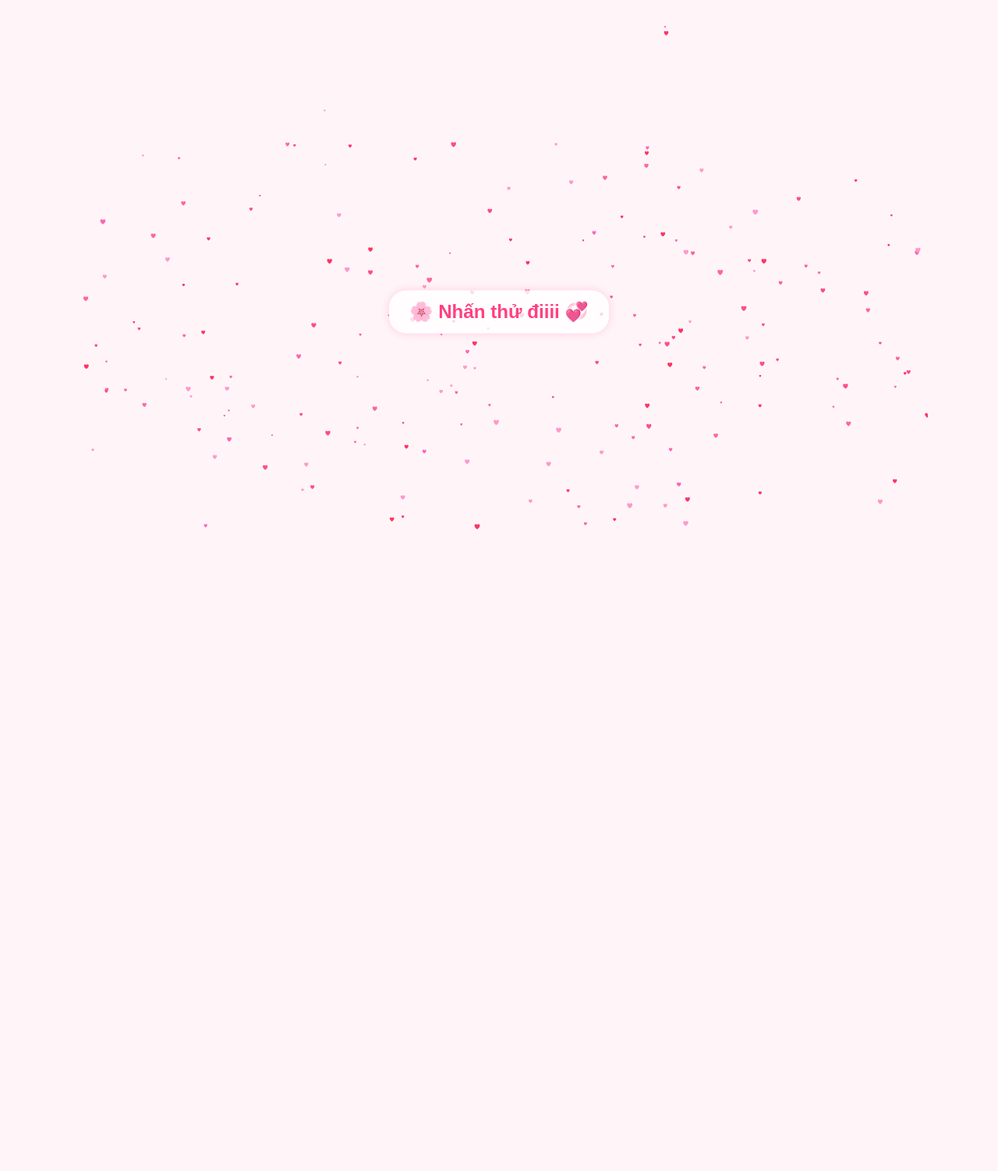
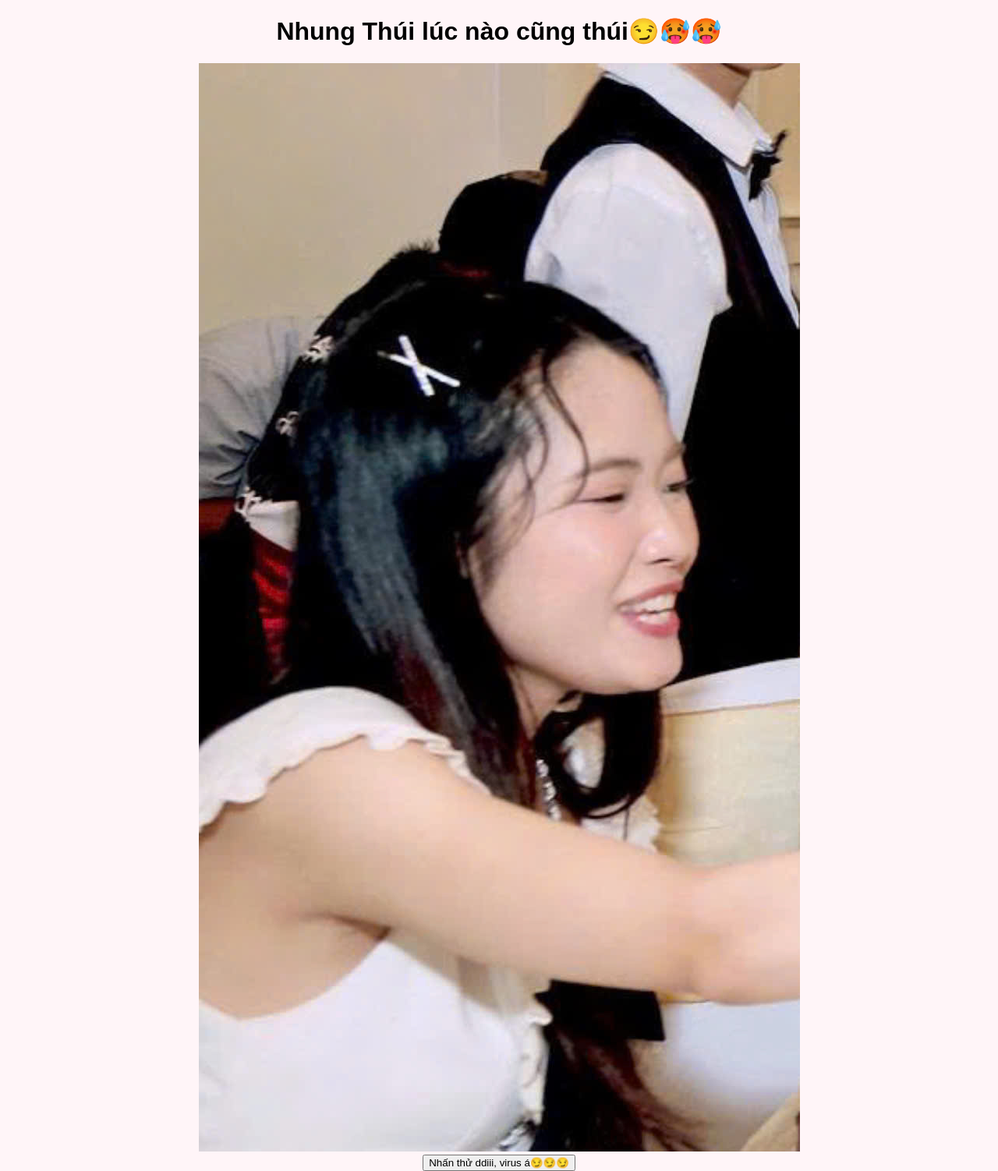
Before and after one commit to DTP-03/heart-tree, a Flask app: page / in a window 1280 px wide. Shown: the whole page at 78% size. Before the commit the page ends 679 px from the top, so only its background shows below. Run offline with Flask 3, Linux system fonts and the light colour scheme.

Commit message:
Update index.html

```diff
--- a/templates/index.html
+++ b/templates/index.html
@@ -1,21 +1,21 @@
 <!DOCTYPE html>
-<html lang="en">
+<html lang="vi">
 <head>
-  <meta charset="UTF-8">
-  <meta name="viewport" content="width=device-width, initial-scale=1.0">
-  <title> Gửi Nhung thúi </title>
-  <link rel="stylesheet" href="{{ url_for('static', filename='style/style.css') }}">
+    <meta charset="UTF-8">
+    <meta name="viewport" content="width=device-width, initial-scale=1.0">
+    <title>Gửi Nhung Thúi 💕</title>
+    <link rel="stylesheet" href="{{ url_for('static', filename='style/style.css') }}">
 </head>
 <body>
-  <canvas id="canvas" width="1100" height="680"></canvas>
+    <div class="container">
+        <h1>Nhung Thúi lúc nào cũng thúi😏🥵🥵</h1>
+        <div class="slideshow">
+            <img id="slide" src="{{ url_for('static', filename='style/anh1.jpg') }}" alt="ảnh kỷ niệm">
+        </div>
+        <button id="startBtn">Nhấn thử ddiii, virus á😏😏😏</button>
+        <audio id="audio" src="{{ url_for('static', filename='style/nhac.mp3') }}"></audio>
+    </div>
 
-  <audio id="bg-music">
-    <source src="{{ url_for('static', filename='style/nhac.mp3') }}" type="audio/mp3">
-    ????
-  </audio>
-
-  <div id="clickToPlay">🌸 Nhấn thử điiii 💞</div>
-
-  <script src="{{ url_for('static', filename='script/script.js') }}"></script>
+    <script src="{{ url_for('static', filename='script/script.js') }}"></script>
 </body>
 </html>
```
